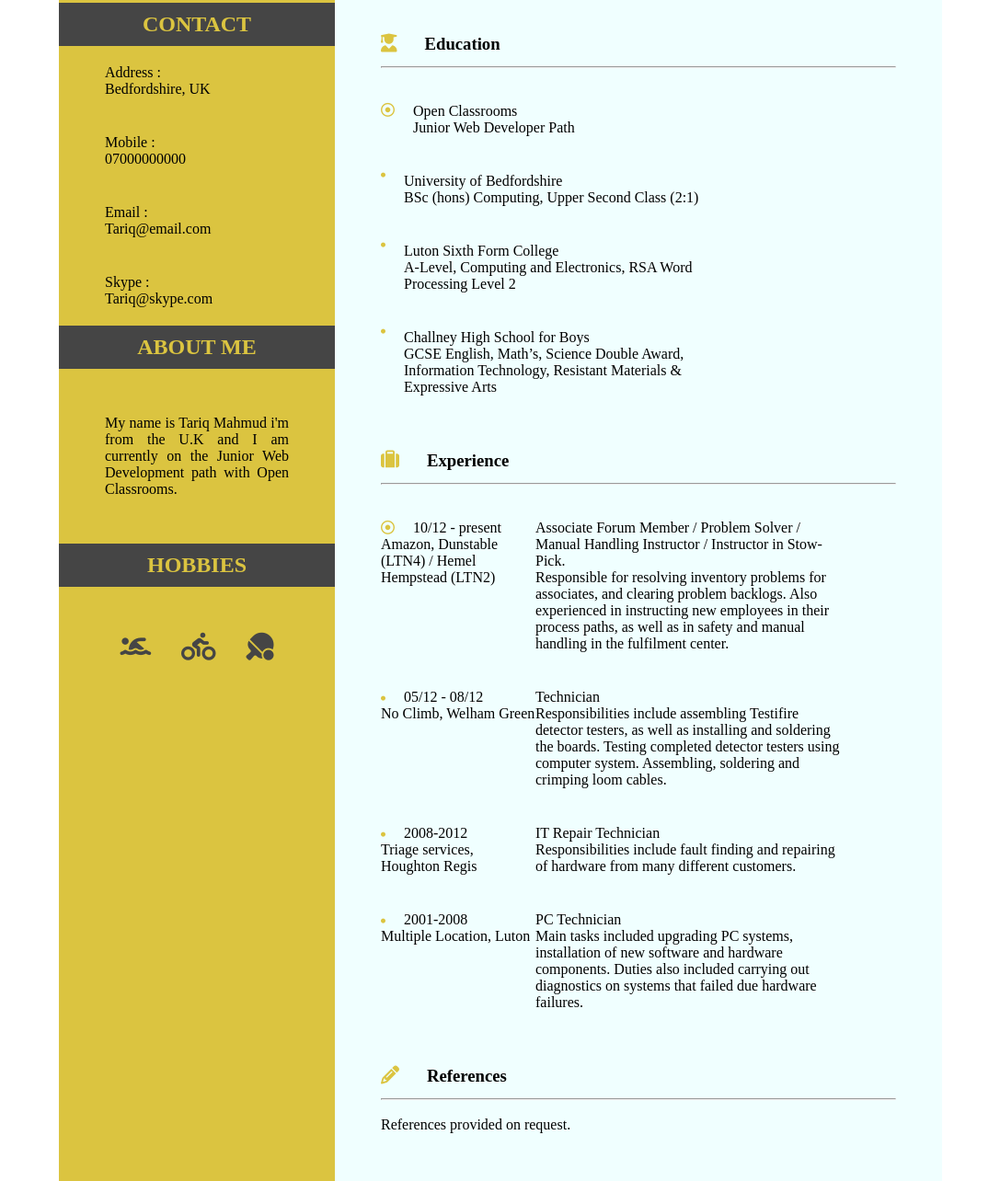
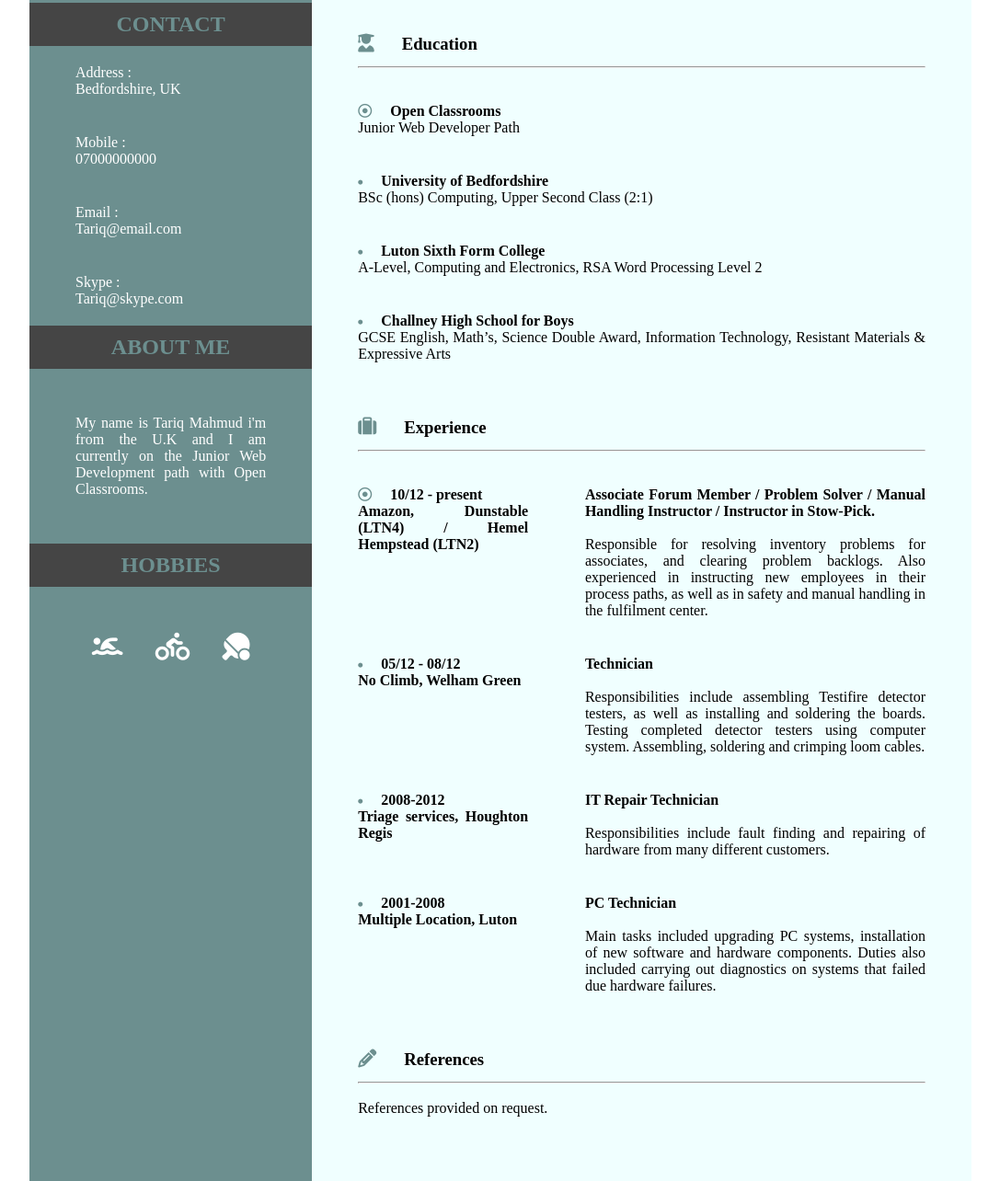
Before and after one commit to tm786tm/project2repo, a plain HTML site: page index.html in a window 1280 px wide. Shown: the part 257-1541 px from the top of the page at 92% size, without its empty margins (96-1183 px from the left). Drawn offline with Linux system fonts and the light colour scheme.

Commit message:
Updated content, changed colours, fixed alignment issues

```diff
--- a/css/style.css
+++ b/css/style.css
@@ -20,10 +20,13 @@
   display: block;
   margin: 50px auto;
 }
-
+p{
+ text-align: justify;
+}
 aside{
 
-  background-color: #dbc440;
+  background-color: #6C8F8F;
+  color: white;
 }
 
 aside p{
@@ -33,7 +36,7 @@ aside p{
 
 aside h2{
   background-color: #454545;
-  color: #dbc440;
+  color: #6C8F8F;
   text-align: center;
   text-transform: uppercase;
   padding: 10px;
@@ -64,11 +67,11 @@ header{
 }
 
 .name span{
-  color: #dbc440;
+  color: #6C8F8F;
 }
 
 .uyellow span{
-  text-decoration: underline solid #dbc440;
+  text-decoration: underline solid #6C8F8F;
 }
 
 section{
@@ -86,21 +89,21 @@ main section div{
 
 i{
   font-size: 30px;
-  color: #454545;
+  color: white;
 }
 hr{
-  color: #dbc440;
+  color: #6C8F8F;
 }
 
 h3 i{
-  color: #dbc440;
+  color: #6C8F8F;
   font-size: 20px;
   padding: 0px 30px 15px 0px;
 }
 
 .arrow , .bullet {
   font-size: 15px;
-  color: #dbc440;
+  color: #6C8F8F;
   padding-right: 20px;
 }
 
@@ -112,7 +115,7 @@ h3 i{
   display: flex;
   flex-direction: row;
   flex-wrap: wrap;
-
+  justify-content: space-between;
 }
 
 /*------For mid size screen---- */
@@ -133,7 +136,6 @@ h3 i{
 
   .innercon{
     flex-direction: row;
-
   }
 
   .innercon p:nth-child(1){
@@ -151,13 +153,13 @@ h3 i{
 @media only screen and (min-width: 960px){
   .container{
     flex-direction: row;
-    width: 960px;
+    width: 80%;
   }
   aside{
-    width: 300px;
+    width: 30%;
   }
   main{
-    width: 660px;
+    width: 70%;
   }
   ul{
     flex-direction: column;
--- a/index.html
+++ b/index.html
@@ -46,44 +46,46 @@
           <h3 class="uyellow"><span>Freela</span>nce Web Developer</h3>
         </header>
         <div>
+
           <h3><i class="fas fa-user-graduate"></i>Education</h3>
           <hr><br>
-          <div class="innercon">
-            <i class="far fa-dot-circle arrow"></i>
-            <p>Open Classrooms<br>Junior Web Developer Path</p>
+
+          <div >
+            <p><i class="far fa-dot-circle arrow"></i><b>Open Classrooms</b><br>Junior Web Developer Path</p>
           </div>
-          <div class="innercon">
-            <i class="fas fa-circle bullet"></i>
-            <p>University of Bedfordshire<br>BSc (hons) Computing, Upper Second Class (2:1)</p>
+
+          <div >
+            <p><i class="fas fa-circle bullet"></i><b>University of Bedfordshire</b><br>BSc (hons) Computing, Upper Second Class (2:1)</p>
           </div>
-          <div class="innercon">
-            <i class="fas fa-circle bullet"></i>
-            <p>Luton Sixth Form College<br>A-Level, Computing and Electronics, RSA Word Processing Level 2</p>
+
+          <div >
+            <p><i class="fas fa-circle bullet"></i><b>Luton Sixth Form College</b><br>A-Level, Computing and Electronics, RSA Word Processing Level 2</p>
           </div>
-          <div class="innercon">
-            <i class="fas fa-circle bullet"></i>
-            <p>Challney High School for Boys<br>GCSE English, Math’s, Science Double Award, Information Technology, Resistant Materials & Expressive Arts</p>
+
+          <div >
+            <p><i class="fas fa-circle bullet"></i><b>Challney High School for Boys</b><br>GCSE English, Math’s, Science Double Award, Information Technology, Resistant Materials & Expressive Arts</p>
           </div>
+
         </div>
         <div><h3><i class="fas fa-suitcase"></i>Experience</h3>
           <hr><br>
           <div class="innercon">
-            <p><i class="far fa-dot-circle arrow"></i>10/12 - present<br>Amazon, Dunstable (LTN4) / Hemel Hempstead (LTN2)</p>
-            <p> Associate Forum Member / Problem Solver / Manual Handling Instructor / Instructor in Stow-Pick.<br>
+            <p><i class="far fa-dot-circle arrow"></i><b>10/12 - present<br>Amazon, Dunstable (LTN4) / Hemel Hempstead (LTN2)</b><br></p>
+            <p> <b>Associate Forum Member / Problem Solver / Manual Handling Instructor / Instructor in Stow-Pick.</b><br><br>
                 Responsible for resolving inventory problems for associates, and clearing problem backlogs. Also experienced in instructing new employees in their process paths, as well as in safety and manual handling in the fulfilment center.
             </p>
           </div>
           <div class="innercon">
-            <p><i class="fas fa-circle bullet"></i>05/12 - 08/12<br>No Climb, Welham Green</p>
-            <p>Technician<br>Responsibilities include assembling Testifire detector testers, as well as installing and soldering the boards. Testing completed detector testers using computer system. Assembling, soldering and crimping loom cables.</p>
+            <p><i class="fas fa-circle bullet"></i><b>05/12 - 08/12<br>No Climb, Welham Green</b></p>
+            <p><b>Technician</b><br><br>Responsibilities include assembling Testifire detector testers, as well as installing and soldering the boards. Testing completed detector testers using computer system. Assembling, soldering and crimping loom cables.</p>
           </div>
           <div class="innercon">
-            <p><i class="fas fa-circle bullet"></i>2008-2012<br>Triage services, Houghton Regis</p>
-            <p>IT Repair Technician<br>Responsibilities include fault finding and repairing of hardware from many different customers.</p>
+            <p><i class="fas fa-circle bullet"></i><b>2008-2012<br>Triage services, Houghton Regis</b></p>
+            <p><b>IT Repair Technician</b><br><br>Responsibilities include fault finding and repairing of hardware from many different customers.</p>
           </div>
           <div class="innercon">
-            <p><i class="fas fa-circle bullet"></i>2001-2008<br>Multiple Location, Luton</p>
-            <p>PC Technician<br>Main tasks included upgrading PC systems, installation of new software and hardware components. Duties also included carrying out diagnostics on systems that failed due hardware failures.</p>
+            <p><i class="fas fa-circle bullet"></i><b>2001-2008<br>Multiple Location, Luton</b></p>
+            <p><b>PC Technician</b><br><br>Main tasks included upgrading PC systems, installation of new software and hardware components. Duties also included carrying out diagnostics on systems that failed due hardware failures.</p>
           </div>
         </div>
         <div><h3><i class="fas fa-pencil-alt"></i>References</h3>
```
